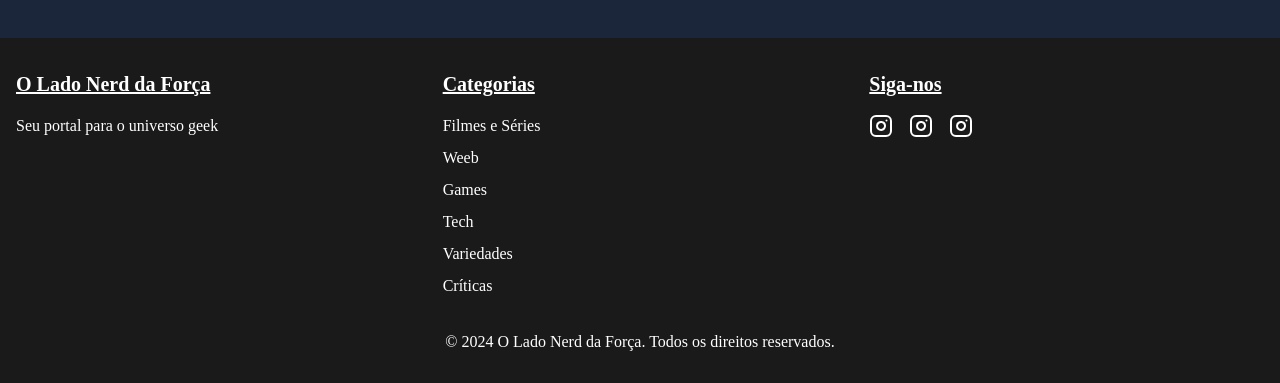
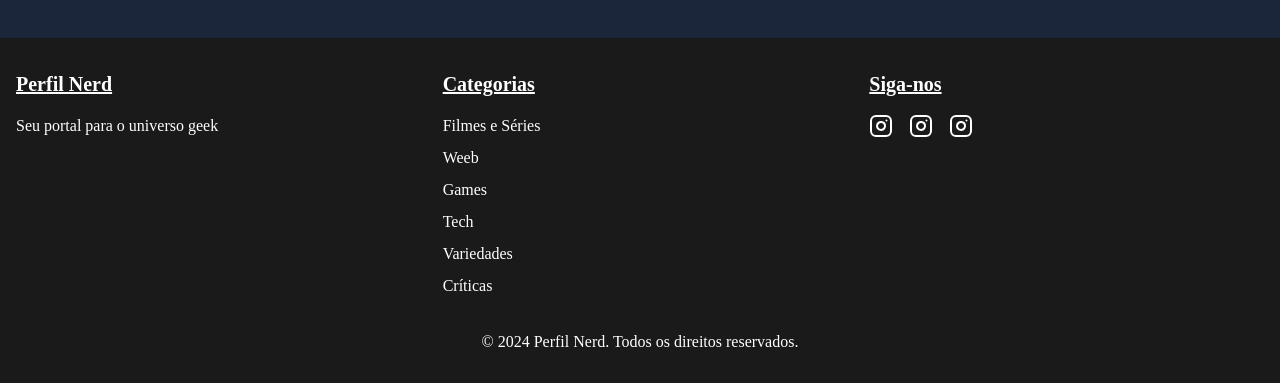
Before and after one commit to miguel-bomfim/geek-blog, a Next.js app: page / in a window 1280 px wide. Shown: the part 1878-2261 px from the top of the page. Built offline with nearby package versions, Linux system fonts and the light colour scheme.

Commit message:
Update footer.tsx

```diff
--- a/components/footer.tsx
+++ b/components/footer.tsx
@@ -8,7 +8,7 @@ export default function Footer() {
         <div className="grid grid-cols-1 md:grid-cols-3 gap-8">
           <div>
             <h3 className="text-xl font-bold mb-4 underline">
-              O Lado Nerd da Força
+              Perfil Nerd
             </h3>
             <p>Seu portal para o universo geek</p>
           </div>
@@ -81,7 +81,7 @@ export default function Footer() {
           </div>
         </div>
         <div className="mt-8 text-center">
-          <p>&copy; 2024 O Lado Nerd da Força. Todos os direitos reservados.</p>
+          <p>&copy; 2024 Perfil Nerd. Todos os direitos reservados.</p>
         </div>
       </div>
     </footer>
```
